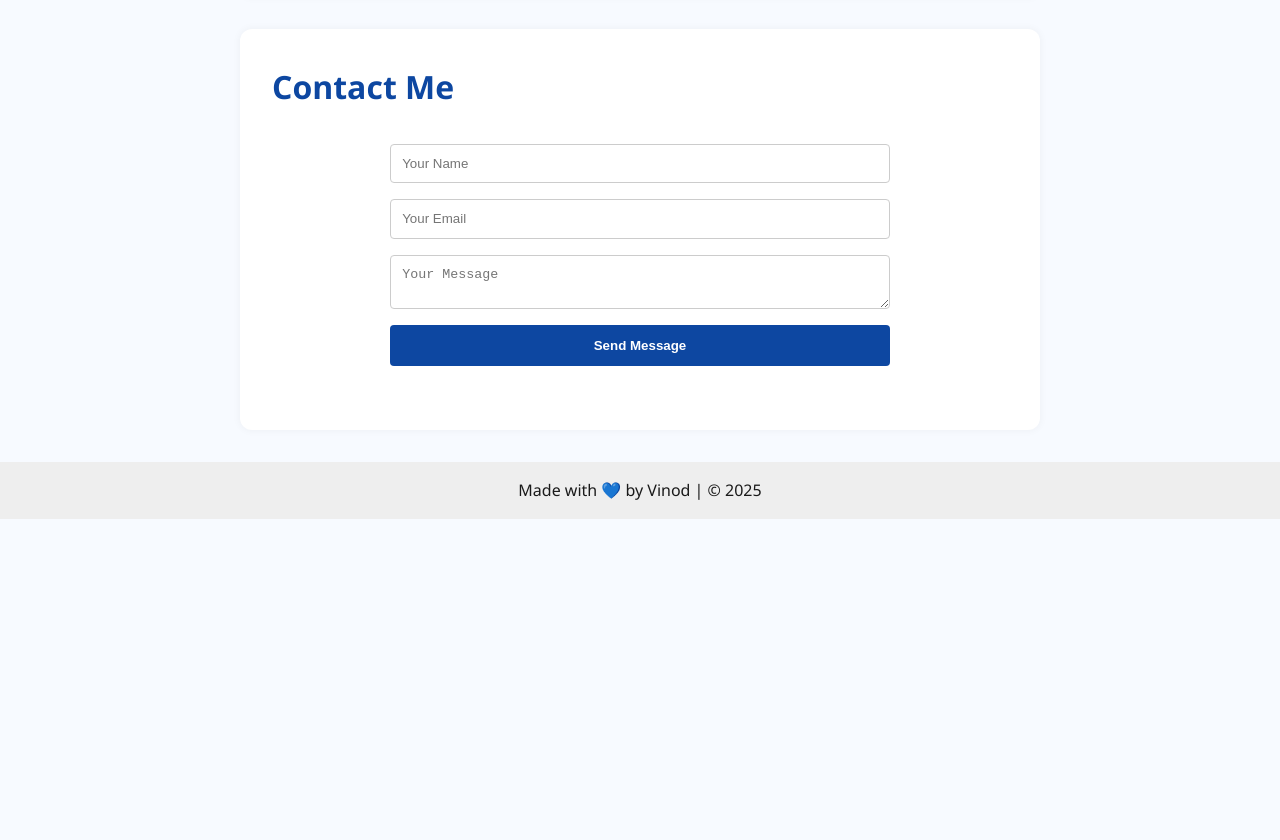
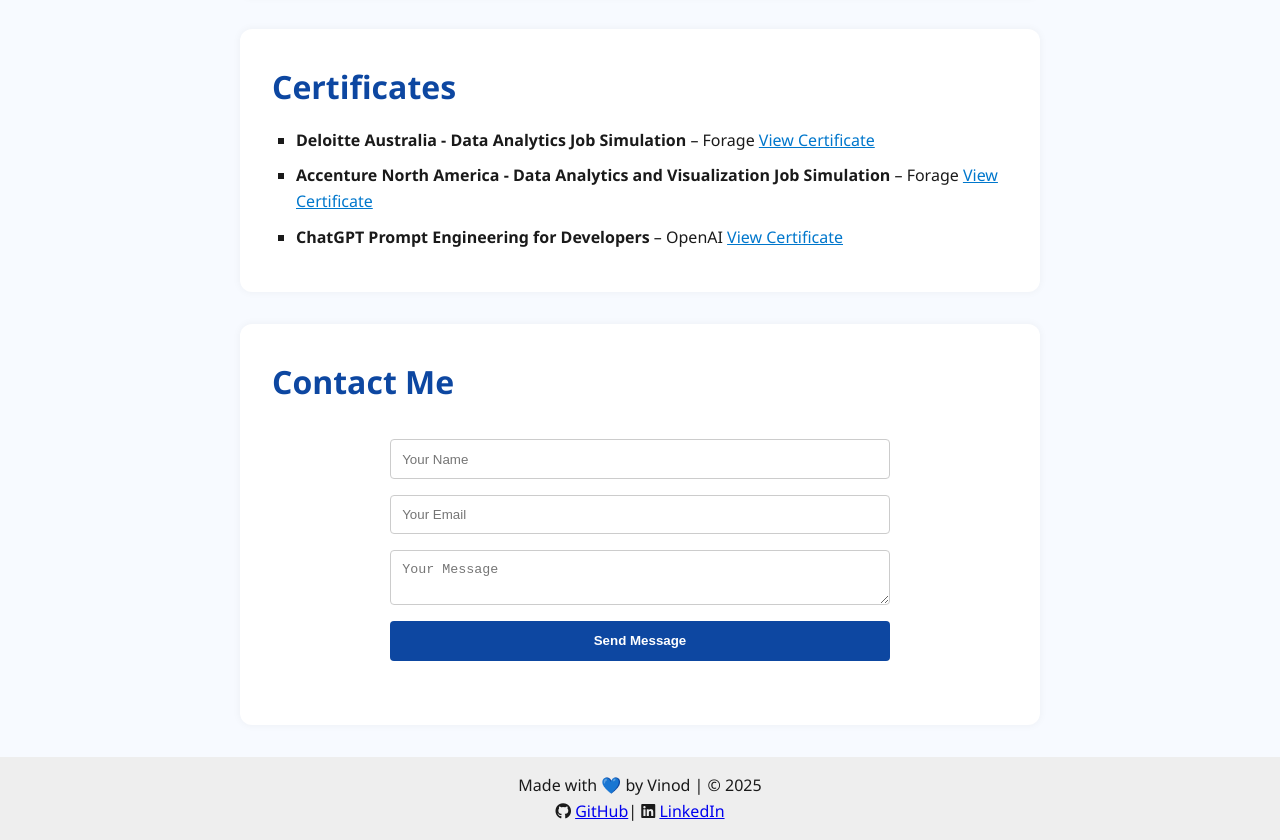
Before and after one commit to vinodkumar-10/My-Portfolio, a plain HTML site: page index.html in a window 1280 px wide. Shown: the part 912-1752 px from the top of the page. Before the commit the page ends 1431 px from the top, so only its background shows below. Drawn offline with Linux system fonts and the light colour scheme.

Commit message:
v1.0.0 - Initial portfolio version

```diff
--- a/index.html
+++ b/index.html
@@ -5,6 +5,8 @@
   <meta name="viewport" content="width=device-width, initial-scale=1.0"/>
   <title>My Portfolio</title>
   <link rel="stylesheet" href="style.css" />
+  <link rel="stylesheet" href="https://cdnjs.cloudflare.com/ajax/libs/font-awesome/6.5.0/css/all.min.css" />
+
 </head>
 <body>
 
@@ -16,7 +18,9 @@
     <li><a href="#about">About</a></li>
     <li><a href="#skills">Skills</a></li>
     <li><a href="#projects">Projects</a></li>
+    <li><a href="#certificates">Certificates</a></li>
     <li><a href="#contact">Contact</a></li>
+
   </ul>
 </nav>
 
@@ -51,6 +55,26 @@
   <p>This portfolio is my first project. More coming soon!</p>
 </section>
 
+
+<section id="certificates" class="section-card">
+  <h2>Certificates</h2>
+  <ul class="certificate-list">
+    <li>
+      <strong>Deloitte Australia - Data Analytics Job Simulation</strong> – Forage
+      <a href="https://forage-uploads-prod.s3.amazonaws.com/completion-certificates/9PBTqmSxAf6zZTseP/io9DzWKe3PTsiS6GG_9PBTqmSxAf6zZTseP_t2okRs2MitM5DTfEG_1742277547428_completion_certificate.pdf" target="_blank">View Certificate</a>
+    </li>
+    <li>
+      <strong>Accenture North America - Data Analytics and Visualization Job Simulation</strong> – Forage
+      <a href="https://forage-uploads-prod.s3.amazonaws.com/completion-certificates/T6kdcdKSTfg2aotxT/hzmoNKtzvAzXsEqx8_T6kdcdKSTfg2aotxT_t2okRs2MitM5DTfEG_1742352960846_completion_certificate.pdf" target="_blank">View Certificate</a>
+    </li>
+    <li>
+      <strong>ChatGPT Prompt Engineering for Developers</strong> – OpenAI
+      <a href="https://learn.deeplearning.ai/accomplishments/d4a917b1-2b03-4c75-ba00-d92c7fcf0cd5?usp=sharing" target="_blank">View Certificate</a>
+    </li>
+  </ul>
+</section>
+
+
 <section id="contact" class="section-card">
   <h2>Contact Me</h2>
   <form id="contact-form">
@@ -63,4 +87,11 @@
 
 <footer>
   <p>Made with 💙 by Vinod | &copy; 2025</p>
+  <div class="social-links">
+    <i class="fab fa-github"></i>
+    <a href="https://github.com/vinodkumar-10" target="_blank">GitHub</a>|
+    <i class="fab fa-linkedin"></i>
+    <a href="https://www.linkedin.com/in/vinodkumarkilari/" target="_blank">LinkedIn</a>
+
+  </div>
 </footer>
--- a/script.js
+++ b/script.js
@@ -25,7 +25,7 @@ form.addEventListener("submit", async (e) => {
   form.reset();
 });
 
-// Simulating async operation with Promise
+
 const fakeSendMessage = ({ name, email, message }) => {
   return new Promise((resolve) => {
     console.log("Sending message...", { name, email, message });
--- a/style.css
+++ b/style.css
@@ -150,3 +150,19 @@ footer {
     display: block;
   }
 }
+
+
+.certificate-list {
+  list-style-type: square;
+  padding-left: 1.5rem;
+}
+
+.certificate-list li {
+  margin-bottom: 10px;
+  font-size: 1rem;
+}
+
+.certificate-list a {
+  color: #0077cc;
+  text-decoration: underline;
+}
```
